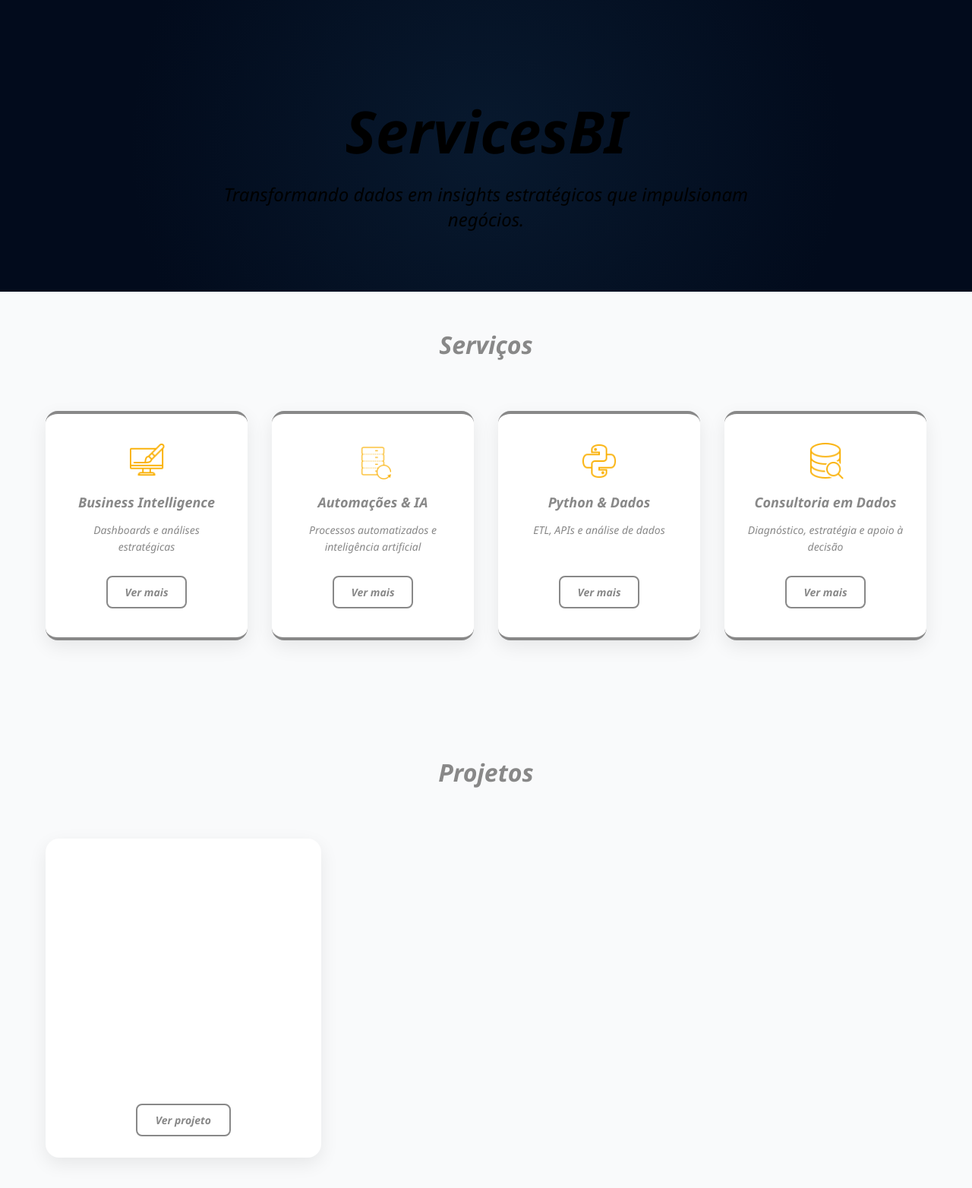
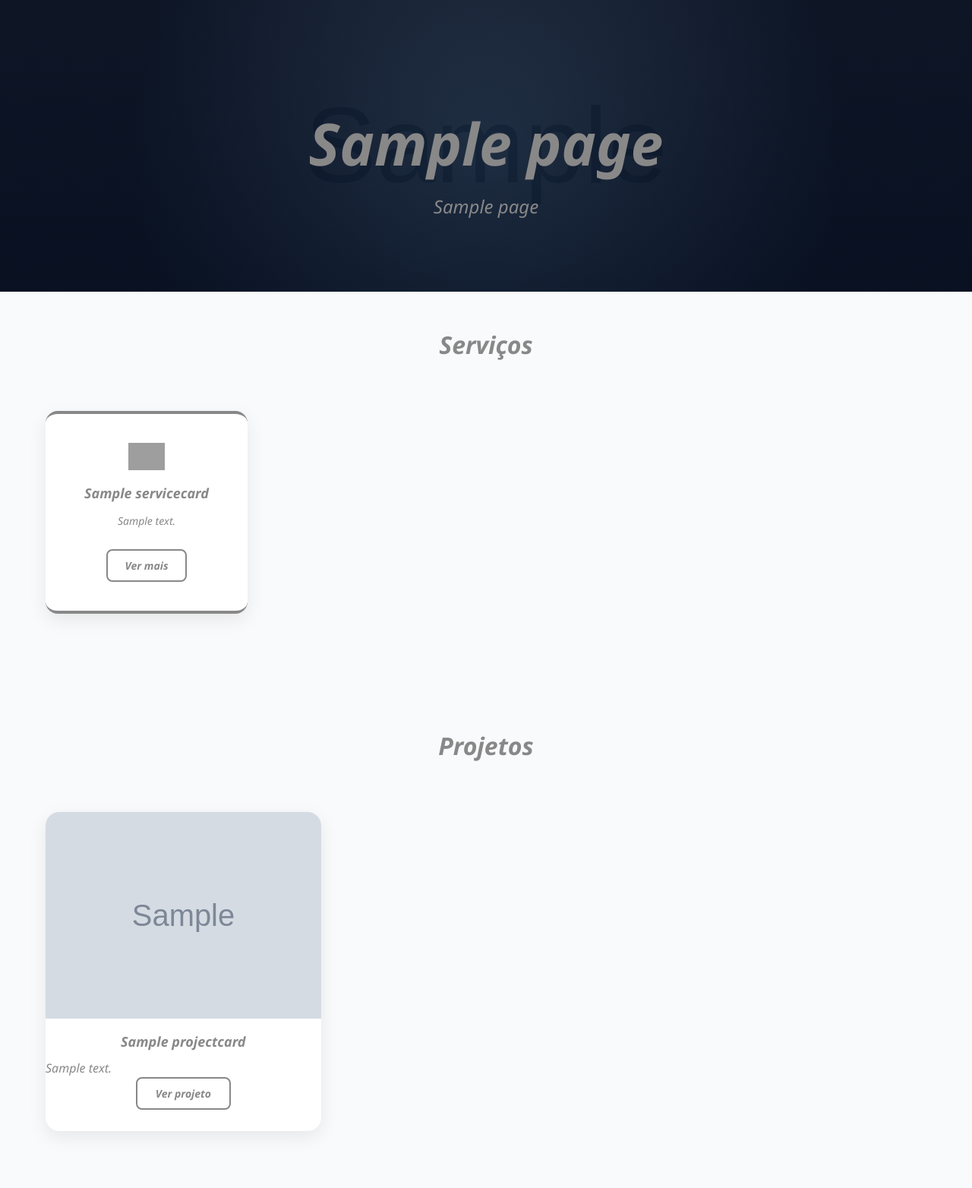
Before and after one commit to ServicesBI/site-oficial, a Django app: page / in a window 1280 px wide. Shown: the part 64-1628 px from the top of the page at 76% size. Run offline with Django 5.2, Linux system fonts and the light colour scheme; tables that the repository leaves empty hold one stand-in row (values such as "Sample post"); grey boxes marked "Sample" are stand-in pictures; grey boxes are pictures that could not be loaded.

Commit message:
Home final : Page + thene+ banner dinâmico

```diff
--- a/web/templates/web/home.html
+++ b/web/templates/web/home.html
@@ -7,33 +7,39 @@
 <section
   class="hero"
   style="
-    {% if page and page.banner %}
+    {% if page.banner_image %}
       background-image:
         linear-gradient(
           rgba(2, 6, 23, 0.75),
           rgba(2, 6, 23, 0.85)
         ),
-        url('{{ page.banner.url }}');
+        url('{{ page.banner_image.url }}');
     {% endif %}
-
-    --hero-title-color: {{ theme.hero_title_color|default:'#ffffff' }};
-    --hero-subtitle-color: {{ theme.hero_subtitle_color|default:'#cbd5e1' }};
   "
 >
   <div class="container hero-container">
 
-    <h1 class="hero-title">
-      {{ home.titulo_principal|default:"ServicesBI" }}
+    <h1
+      class="hero-title"
+      style="color: {{ theme.title_color|default:'#ffffff' }}"
+    >
+      {{ page.titulo }}
     </h1>
 
-    <p class="hero-subtitle">
-      {{ home.subtitulo|default:"Transformando dados em insights estratégicos que impulsionam negócios." }}
+    {% if page.subtitulo %}
+      <p
+        class="hero-subtitle"
+        style="color: {{ theme.subtitle_color|default:'#cbd5e1' }}"
+      >
+        {{ page.subtitulo }}
       </p>
+    {% endif %}
 
   </div>
 </section>
 
 <!-- ================= SERVIÇOS ================= -->
+{% if services %}
 <section class="services-section">
   <div class="container">
 
@@ -46,19 +52,29 @@
 
     <div class="services-grid">
 
+      {% for service in services %}
         <div
           class="service-card"
           style="border-color: {{ theme.services_border_color|default:'#000000' }}"
         >
-        <img src="{% static 'images/icons/home/bi.png' %}" class="service-icon" alt="Business Intelligence">
+
+          <!-- ÍCONE (temporário padrão) -->
+          <img
+            src="{% static 'images/icons/home/default.png' %}"
+            class="service-icon"
+            alt="{{ service.titulo }}"
+          >
+
           <h3 style="color: {{ theme.services_title_color|default:'#000000' }}">
-          Business Intelligence
+            {{ service.titulo }}
           </h3>
+
           <p style="color: {{ theme.services_text_color|default:'#334155' }}">
-          Dashboards e análises estratégicas
+            {{ service.descricao }}
           </p>
+
           <a
-          href="{% url 'powerbi' %}"
+            href="{% url service.slug %}"
             class="btn-service"
             style="
               border-color: {{ theme.services_button_color|default:'#000000' }};
@@ -67,82 +83,17 @@
           >
             Ver mais
           </a>
+
         </div>
-
-      <div
-        class="service-card"
-        style="border-color: {{ theme.services_border_color|default:'#000000' }}"
-      >
-        <img src="{% static 'images/icons/home/automacao.png' %}" class="service-icon" alt="Automações & IA">
-        <h3 style="color: {{ theme.services_title_color|default:'#000000' }}">
-          Automações & IA
-        </h3>
-        <p style="color: {{ theme.services_text_color|default:'#334155' }}">
-          Processos automatizados e inteligência artificial
-        </p>
-        <a
-          href="{% url 'automacoes' %}"
-          class="btn-service"
-          style="
-            border-color: {{ theme.services_button_color|default:'#000000' }};
-            color: {{ theme.services_button_color|default:'#000000' }};
-          "
-        >
-          Ver mais
-        </a>
-      </div>
-
-      <div
-        class="service-card"
-        style="border-color: {{ theme.services_border_color|default:'#000000' }}"
-      >
-        <img src="{% static 'images/icons/home/python.png' %}" class="service-icon" alt="Python & Dados">
-        <h3 style="color: {{ theme.services_title_color|default:'#000000' }}">
-          Python & Dados
-        </h3>
-        <p style="color: {{ theme.services_text_color|default:'#334155' }}">
-          ETL, APIs e análise de dados
-        </p>
-        <a
-          href="{% url 'python' %}"
-          class="btn-service"
-          style="
-            border-color: {{ theme.services_button_color|default:'#000000' }};
-            color: {{ theme.services_button_color|default:'#000000' }};
-          "
-        >
-          Ver mais
-        </a>
-      </div>
-
-      <div
-        class="service-card"
-        style="border-color: {{ theme.services_border_color|default:'#000000' }}"
-      >
-        <img src="{% static 'images/icons/home/consultoria.png' %}" class="service-icon" alt="Consultoria em Dados">
-        <h3 style="color: {{ theme.services_title_color|default:'#000000' }}">
-          Consultoria em Dados
-        </h3>
-        <p style="color: {{ theme.services_text_color|default:'#334155' }}">
-          Diagnóstico, estratégia e apoio à decisão
-        </p>
-        <a
-          href="{% url 'excel' %}"
-          class="btn-service"
-          style="
-            border-color: {{ theme.services_button_color|default:'#000000' }};
-            color: {{ theme.services_button_color|default:'#000000' }};
-          "
-        >
-          Ver mais
-        </a>
-      </div>
+      {% endfor %}
 
     </div>
   </div>
 </section>
+{% endif %}
 
 <!-- ================= PROJETOS ================= -->
+{% if projects %}
 <section class="projects-section">
   <div class="container">
 
@@ -162,22 +113,25 @@
         >
 
           <div class="project-image">
-            <img src="{{ project.image.url }}" alt="{{ project.title }}">
+            <img
+              src="{{ project.imagem.url }}"
+              alt="{{ project.titulo }}"
+            >
           </div>
 
           <h3
             class="project-title"
             style="color: {{ theme.projects_title_color|default:'#000000' }}"
           >
-            {{ project.title }}
+            {{ project.titulo }}
           </h3>
 
           <p style="color: {{ theme.projects_text_color|default:'#334155' }}">
-            {{ project.short_description }}
+            {{ project.descricao }}
           </p>
 
           <a
-            href="{{ project.url }}"
+            href="{% url project.slug %}"
             class="btn-project"
             target="_blank"
             style="
@@ -189,14 +143,11 @@
           </a>
 
         </div>
-      {% empty %}
-        <p style="text-align:center;">
-          Nenhum projeto cadastrado ainda.
-        </p>
       {% endfor %}
 
     </div>
   </div>
 </section>
+{% endif %}
 
 {% endblock %}
```
Also changed, not shown: media/projects/Captura_de_tela_2025-12-29_103449_XkRtf8e.png (added). Lines whose indentation alone changed are shown as unchanged.
